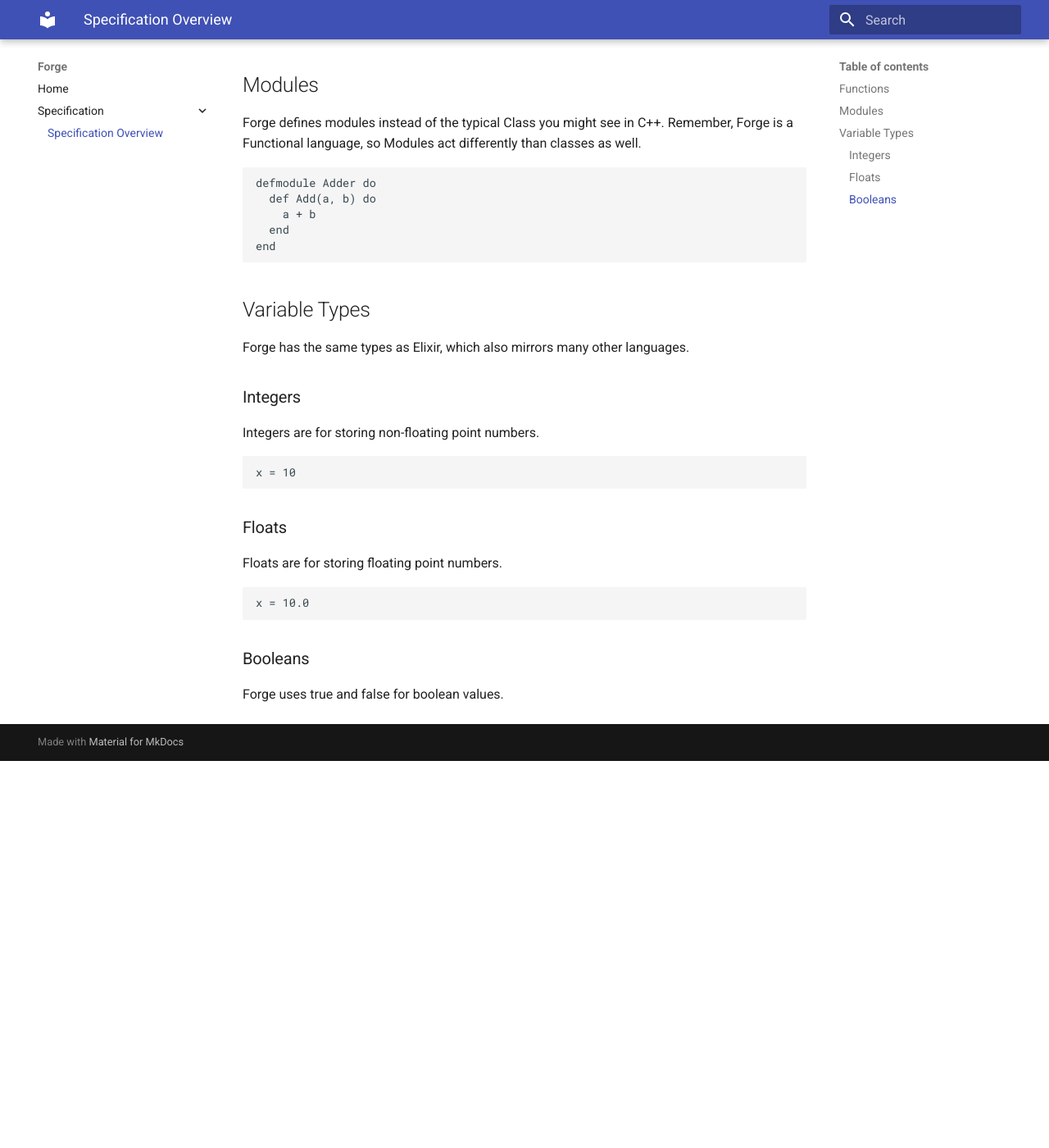
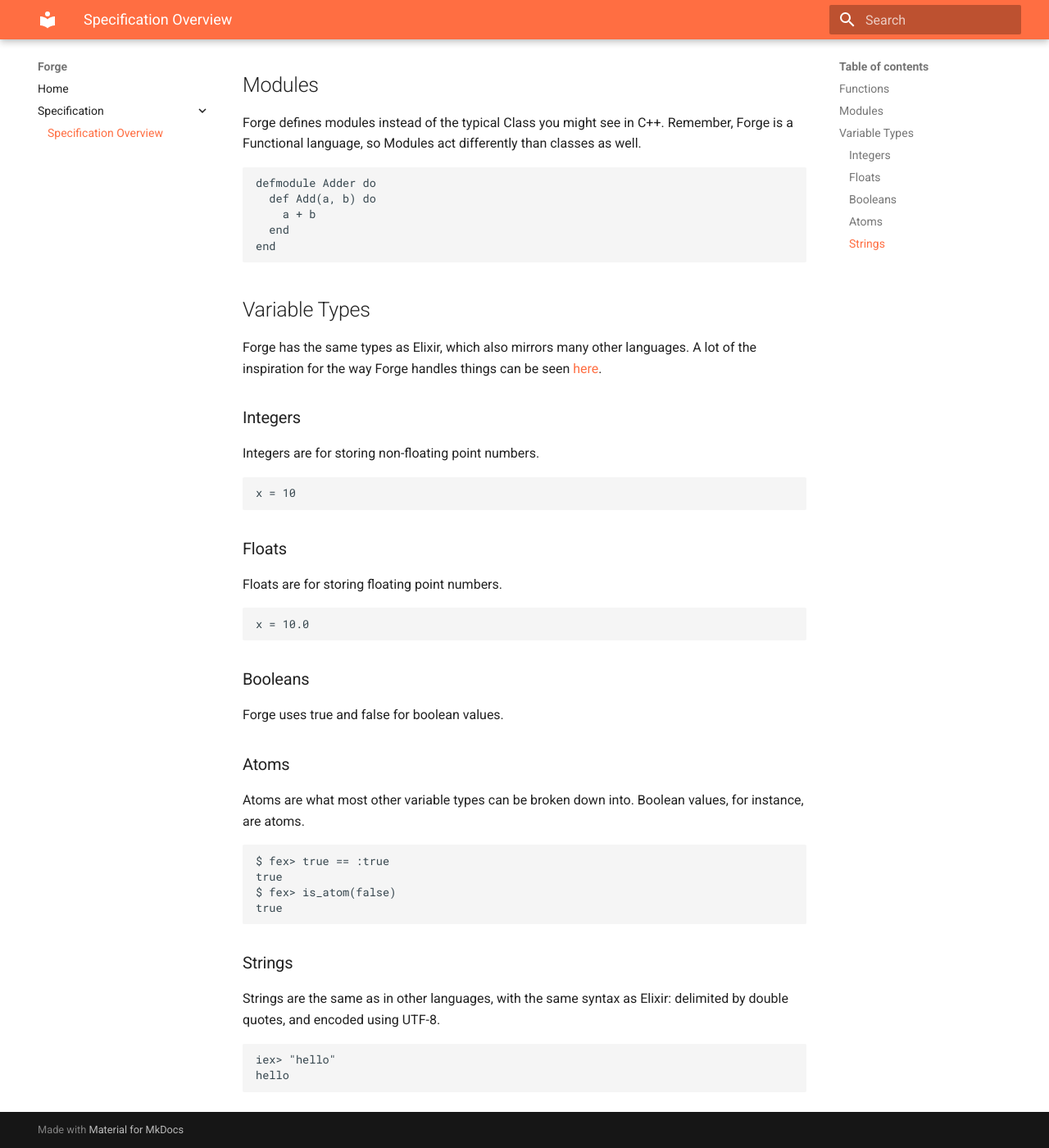
Before and after one commit to ThinkForge/Forge, an MkDocs documentation site: the page built from docs/Specification/overview.md, in a window 1280 px wide and 1400 px high, scrolled down 482 px. Shown: the whole window at 82% size. Built offline with MkDocs 1.6.1 and Material for MkDocs 9.7.7, drawn with Linux system fonts in a browser that asks for light colours; before the commit the page ends 1410 px from its top, so only the background shows below that.

Commit message:
add some docs and fix some semantics

````diff
--- a/docs/Specification/overview.md
+++ b/docs/Specification/overview.md
@@ -29,7 +29,7 @@ end
 
 ## Variable Types
 
-Forge has the same types as Elixir, which also mirrors many other languages.
+Forge has the same types as Elixir, which also mirrors many other languages. A lot of the inspiration for the way Forge handles things can be seen [here](https://elixir-lang.org/getting-started/basic-types.html).
 
 ### Integers
 
@@ -50,3 +50,23 @@ x = 10.0
 ### Booleans
 
 Forge uses true and false for boolean values.
+
+### Atoms
+
+Atoms are what most other variable types can be broken down into. Boolean values, for instance, are atoms.
+
+```elixir
+$ fex> true == :true
+true
+$ fex> is_atom(false)
+true
+```
+
+### Strings
+
+Strings are the same as in other languages, with the same syntax as Elixir: delimited by double quotes, and encoded using UTF-8.
+
+```bash
+iex> "hello"
+hello
+```
--- a/mkdocs.yml
+++ b/mkdocs.yml
@@ -1,3 +1,6 @@
 site_name: Forge
 theme:
     name: 'material'
+    palette:
+        primary: 'deep orange'
+        accent: 'indigo'
````
Also changed, not shown: README.md (+20 -111 lines), 1 other file.
